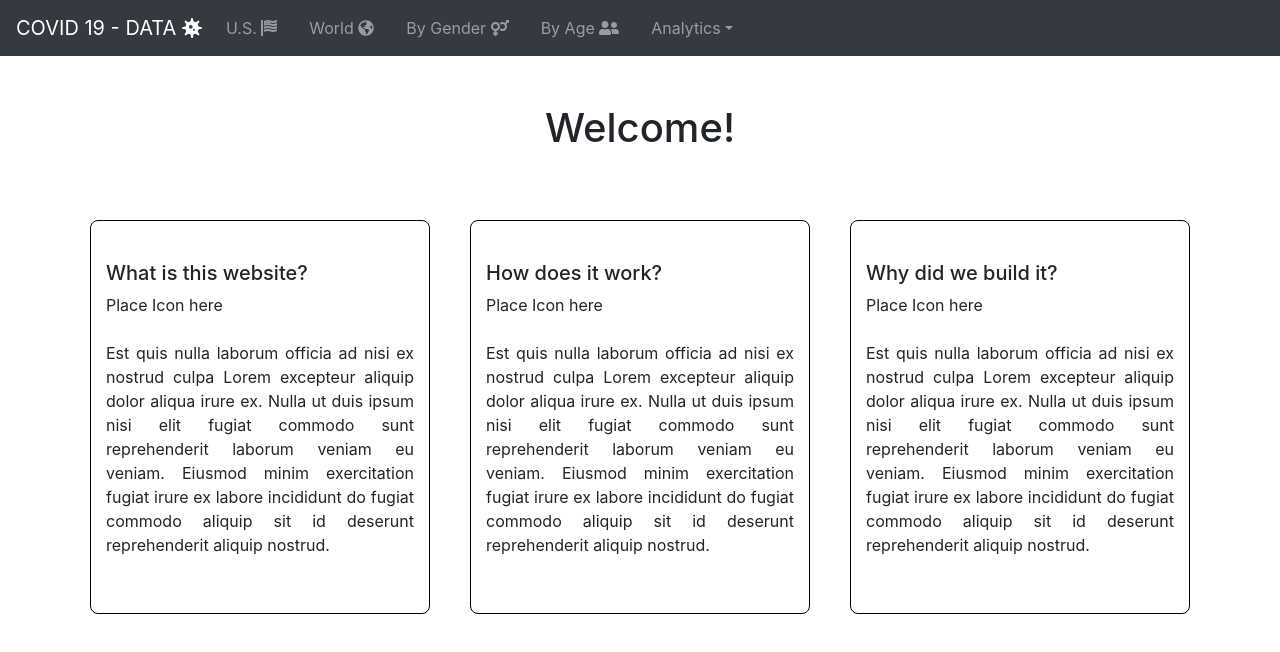
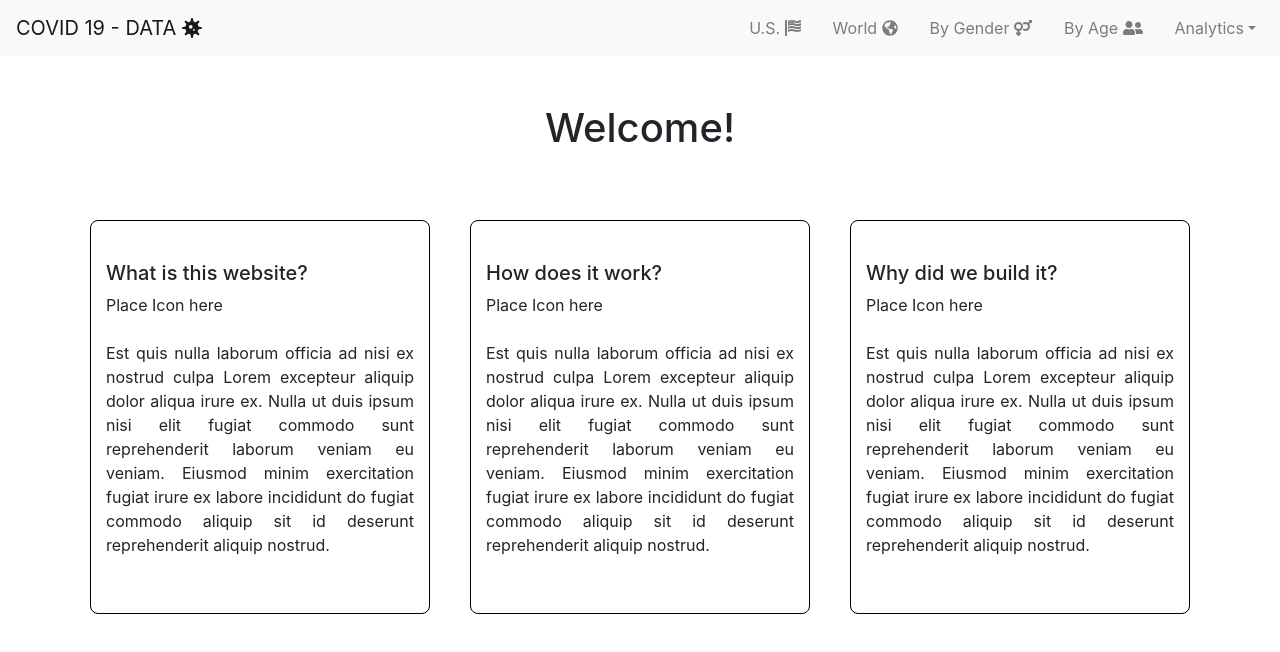
Before and after one commit to vtruo009/Covid-19-Data-Visualization, a Vue app in the folder src/client/: page / in a window 1280 px wide. Shown: the top 652 px of the page. Built offline with nearby package versions, Linux system fonts and the light colour scheme.

Commit message:
Crestes NavBar component

```diff
--- a/src/client/src/App.vue
+++ b/src/client/src/App.vue
@@ -1,59 +1,18 @@
 <template>
 	<div id="app">
-		<b-navbar toggleable="lg" type="dark" variant="dark">
-			<b-navbar-brand to="/"
-				>COVID 19 - DATA <font-awesome-icon :icon="['fas', 'virus']"
-			/></b-navbar-brand>
-
-			<b-navbar-toggle target="nav-collapse"></b-navbar-toggle>
-
-			<b-collapse id="nav-collapse" is-nav>
-				<b-navbar-nav>
-					<b-nav-item class="mr-3" to="/US"
-						>U.S. <font-awesome-icon :icon="['fas', 'flag-usa']"
-					/></b-nav-item>
-					<b-nav-item class="mr-3" to="/World"
-						>World <font-awesome-icon :icon="['fas', 'globe-americas']"
-					/></b-nav-item>
-					<b-nav-item class="mr-3" to="/Gender"
-						>By Gender <font-awesome-icon :icon="['fas', 'venus-mars']"
-					/></b-nav-item>
-					<b-nav-item class="mr-3" to="/Age"
-						>By Age <font-awesome-icon :icon="['fas', 'user-friends']"
-					/></b-nav-item>
-					<b-nav-item-dropdown text="Analytics">
-						<b-dropdown-item href="">Analytic 1</b-dropdown-item>
-						<b-dropdown-item href="">Analytic 2</b-dropdown-item>
-						<b-dropdown-item href="">Analytic 3</b-dropdown-item>
-						<b-dropdown-item href="">Analytic 4</b-dropdown-item>
-					</b-nav-item-dropdown>
-				</b-navbar-nav>
-			</b-collapse>
-		</b-navbar>
+		<NavBar></NavBar>
 		<b-container class="bv-example-row">
 			<router-view />
 		</b-container>
 	</div>
 </template>
 <script>
-import { library } from '@fortawesome/fontawesome-svg-core';
-import {
-	faVirus,
-	faGlobeAmericas,
-	faFlagUsa,
-	faVenusMars,
-	faUserFriends,
-	faChartBar,
-} from '@fortawesome/free-solid-svg-icons';
+import NavBar from './components/NavBar';
 
-library.add(
-	faVirus,
-	faGlobeAmericas,
-	faFlagUsa,
-	faVenusMars,
-	faUserFriends,
-	faChartBar
-);
-export default {};
+export default {
+	components: {
+		NavBar,
+	},
+};
 </script>
 <style></style>
--- /dev/null
+++ b/src/client/src/components/NavBar.vue
@@ -0,0 +1,58 @@
+<template>
+	<div id="NavBar">
+		<b-navbar toggleable="md" type="light" variant="light" sticky>
+			<b-navbar-brand to="/"
+				>COVID 19 - DATA <font-awesome-icon :icon="['fas', 'virus']"
+			/></b-navbar-brand>
+
+			<b-navbar-toggle target="nav-collapse"></b-navbar-toggle>
+
+			<b-collapse id="nav-collapse" is-nav>
+				<b-navbar-nav class="ml-auto">
+					<b-nav-item class="mr-3" to="/US"
+						>U.S. <font-awesome-icon :icon="['fas', 'flag-usa']"
+					/></b-nav-item>
+					<b-nav-item class="mr-3" to="/World"
+						>World <font-awesome-icon :icon="['fas', 'globe-americas']"
+					/></b-nav-item>
+					<b-nav-item class="mr-3" to="/Gender"
+						>By Gender <font-awesome-icon :icon="['fas', 'venus-mars']"
+					/></b-nav-item>
+					<b-nav-item class="mr-3" to="/Age"
+						>By Age <font-awesome-icon :icon="['fas', 'user-friends']"
+					/></b-nav-item>
+					<b-nav-item-dropdown text="Analytics">
+						<b-dropdown-item href="">Analytic 1</b-dropdown-item>
+						<b-dropdown-item href="">Analytic 2</b-dropdown-item>
+						<b-dropdown-item href="">Analytic 3</b-dropdown-item>
+						<b-dropdown-item href="">Analytic 4</b-dropdown-item>
+					</b-nav-item-dropdown>
+				</b-navbar-nav>
+			</b-collapse>
+		</b-navbar>
+	</div>
+</template>
+
+<script>
+import { library } from '@fortawesome/fontawesome-svg-core';
+import {
+	faVirus,
+	faGlobeAmericas,
+	faFlagUsa,
+	faVenusMars,
+	faUserFriends,
+	faChartBar,
+} from '@fortawesome/free-solid-svg-icons';
+
+library.add(
+	faVirus,
+	faGlobeAmericas,
+	faFlagUsa,
+	faVenusMars,
+	faUserFriends,
+	faChartBar
+);
+export default { name: 'NavBar' };
+</script>
+
+<style></style>
```
